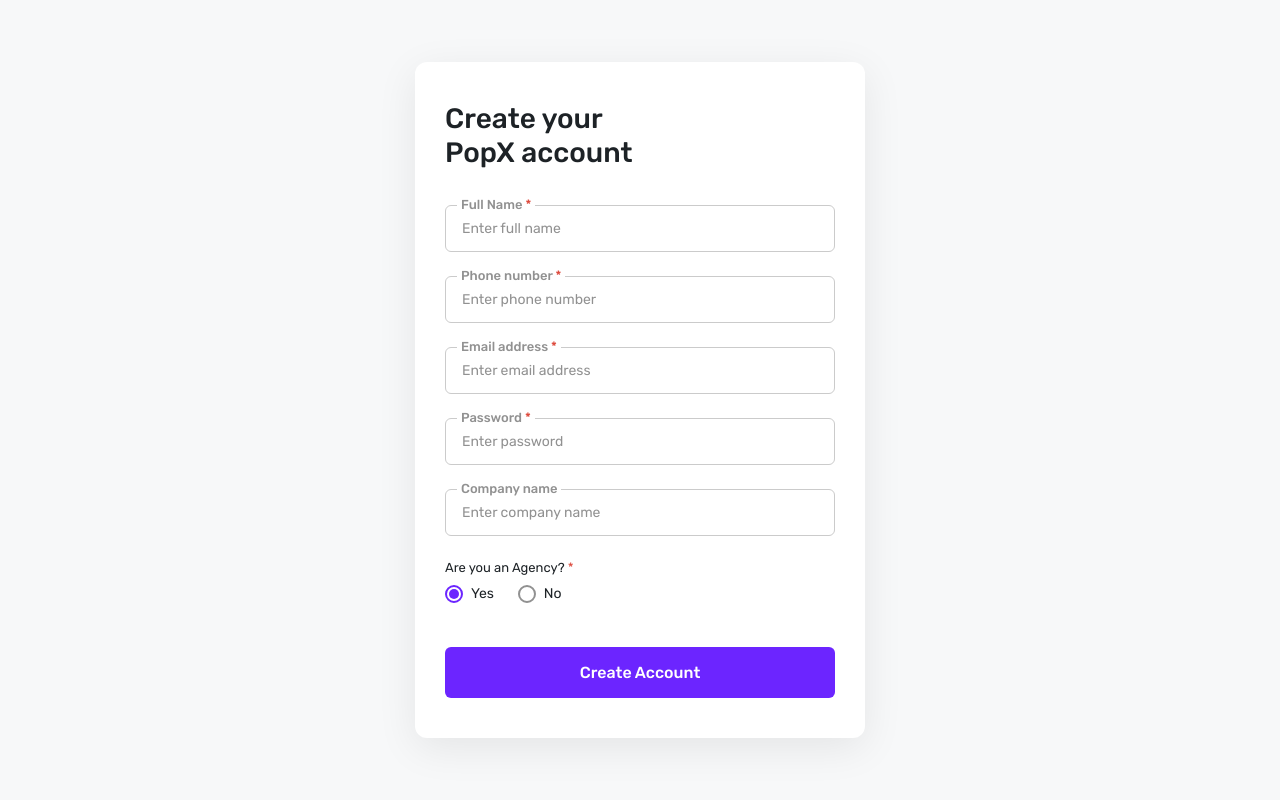
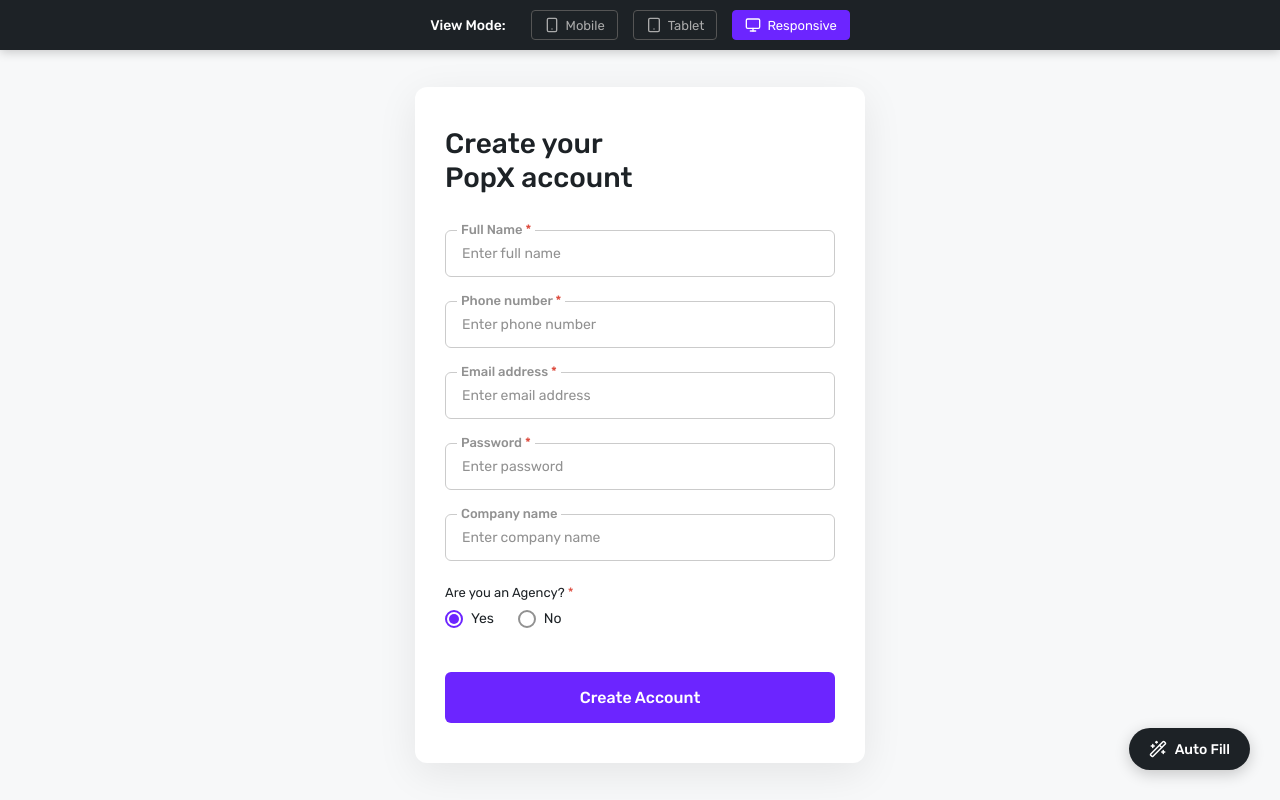
Before and after one commit to Indeevar05/Eduspace, a React (Vite) app: page /signup in a window 1280 px wide. Built offline with nearby package versions, Linux system fonts and the light colour scheme.

Commit message:
feat: add viewport selector, form validation, and autofill

```diff
--- a/src/App.css
+++ b/src/App.css
@@ -1,184 +1,112 @@
-.counter {
-  font-size: 16px;
-  padding: 5px 10px;
-  border-radius: 5px;
-  color: var(--accent);
-  background: var(--accent-bg);
-  border: 2px solid transparent;
-  transition: border-color 0.3s;
-  margin-bottom: 24px;
-
-  &:hover {
-    border-color: var(--accent-border);
-  }
-  &:focus-visible {
-    outline: 2px solid var(--accent);
-    outline-offset: 2px;
-  }
+/* Viewport Toolbar Styling */
+.viewport-toolbar {
+  position: fixed;
+  top: 0;
+  left: 0;
+  width: 100%;
+  background-color: #1D2226;
+  color: #fff;
+  display: flex;
+  justify-content: center;
+  align-items: center;
+  padding: 10px;
+  gap: 15px;
+  z-index: 1000;
+  box-shadow: 0 2px 10px rgba(0,0,0,0.2);
 }
 
-.hero {
-  position: relative;
-
-  .base,
-  .framework,
-  .vite {
-    inset-inline: 0;
-    margin: 0 auto;
-  }
-
-  .base {
-    width: 170px;
-    position: relative;
-    z-index: 0;
-  }
-
-  .framework,
-  .vite {
-    position: absolute;
-  }
-
-  .framework {
-    z-index: 1;
-    top: 34px;
-    height: 28px;
-    transform: perspective(2000px) rotateZ(300deg) rotateX(44deg) rotateY(39deg)
-      scale(1.4);
-  }
-
-  .vite {
-    z-index: 0;
-    top: 107px;
-    height: 26px;
-    width: auto;
-    transform: perspective(2000px) rotateZ(300deg) rotateX(40deg) rotateY(39deg)
-      scale(0.8);
-  }
+.viewport-label {
+  font-size: 14px;
+  font-weight: 500;
+  margin-right: 10px;
 }
 
-#center {
+.viewport-btn {
+  background: transparent;
+  border: 1px solid #555;
+  color: #aaa;
+  padding: 6px 12px;
+  border-radius: 4px;
+  cursor: pointer;
+  display: flex;
+  align-items: center;
+  gap: 6px;
+  font-size: 13px;
+  font-family: inherit;
+  transition: all 0.2s ease;
+}
+
+.viewport-btn:hover {
+  background: #333;
+  color: #fff;
+}
+
+.viewport-btn.active {
+  background: #6C25FF;
+  border-color: #6C25FF;
+  color: #fff;
+}
+
+/* Viewport Container Formatting */
+.viewport-container {
+  width: 100%;
+  min-height: 100vh;
+  padding-top: 50px; /* offset for toolbar */
   display: flex;
   flex-direction: column;
-  gap: 25px;
-  place-content: center;
-  place-items: center;
-  flex-grow: 1;
-
-  @media (max-width: 1024px) {
-    padding: 32px 20px 24px;
-    gap: 18px;
-  }
+  transition: all 0.3s ease;
+  margin: 0 auto;
 }
 
-#next-steps {
-  display: flex;
-  border-top: 1px solid var(--border);
-  text-align: left;
-
-  & > div {
-    flex: 1 1 0;
-    padding: 32px;
-    @media (max-width: 1024px) {
-      padding: 24px 20px;
-    }
-  }
-
-  .icon {
-    margin-bottom: 16px;
-    width: 22px;
-    height: 22px;
-  }
-
-  @media (max-width: 1024px) {
-    flex-direction: column;
-    text-align: center;
-  }
+/* Force viewports */
+.mode-mobile {
+  max-width: 375px;
+  border-left: 1px dashed #ccc;
+  border-right: 1px dashed #ccc;
+  background-color: #F7F8F9;
 }
 
-#docs {
-  border-right: 1px solid var(--border);
-
-  @media (max-width: 1024px) {
-    border-right: none;
-    border-bottom: 1px solid var(--border);
-  }
+.mode-mobile .page-container {
+  box-shadow: none !important;
+  border-radius: 0 !important;
 }
 
-#next-steps ul {
-  list-style: none;
-  padding: 0;
-  display: flex;
-  gap: 8px;
-  margin: 32px 0 0;
-
-  .logo {
-    height: 18px;
-  }
-
-  a {
-    color: var(--text-h);
-    font-size: 16px;
-    border-radius: 6px;
-    background: var(--social-bg);
-    display: flex;
-    padding: 6px 12px;
-    align-items: center;
-    gap: 8px;
-    text-decoration: none;
-    transition: box-shadow 0.3s;
-
-    &:hover {
-      box-shadow: var(--shadow);
-    }
-    .button-icon {
-      height: 18px;
-      width: 18px;
-    }
-  }
-
-  @media (max-width: 1024px) {
-    margin-top: 20px;
-    flex-wrap: wrap;
-    justify-content: center;
-
-    li {
-      flex: 1 1 calc(50% - 8px);
-    }
-
-    a {
-      width: 100%;
-      justify-content: center;
-      box-sizing: border-box;
-    }
-  }
+.mode-tablet {
+  max-width: 768px;
+  border-left: 1px dashed #ccc;
+  border-right: 1px dashed #ccc;
 }
 
-#spacer {
-  height: 88px;
-  border-top: 1px solid var(--border);
-  @media (max-width: 1024px) {
-    height: 48px;
-  }
+.mode-responsive {
+  max-width: 100%;
 }
 
-.ticks {
-  position: relative;
-  width: 100%;
+/* Floating Auto Fill Button */
+.autofill-fab {
+  position: fixed;
+  bottom: 30px;
+  right: 30px;
+  background-color: #1D2226;
+  color: #fff;
+  border: none;
+  border-radius: 30px;
+  padding: 12px 20px;
+  font-size: 14px;
+  font-weight: 500;
+  cursor: pointer;
+  box-shadow: 0 4px 15px rgba(0,0,0,0.2);
+  z-index: 1000;
+  transition: transform 0.2s ease, background-color 0.2s;
+  display: flex;
+  align-items: center;
+  gap: 8px;
+}
 
-  &::before,
-  &::after {
-    content: '';
-    position: absolute;
-    top: -4.5px;
-    border: 5px solid transparent;
-  }
+.autofill-fab:hover {
+  transform: translateY(-2px);
+  background-color: #333;
+}
 
-  &::before {
-    left: 0;
-    border-left-color: var(--border);
-  }
-  &::after {
-    right: 0;
-    border-right-color: var(--border);
-  }
+.autofill-fab:active {
+  transform: translateY(0);
 }
--- a/src/App.jsx
+++ b/src/App.jsx
@@ -1,12 +1,16 @@
-import React from 'react';
+import React, { useState } from 'react';
 import { BrowserRouter, Routes, Route } from 'react-router-dom';
 import { Toaster } from 'react-hot-toast';
+import { Monitor, Smartphone, Tablet } from 'lucide-react';
 import Landing from './pages/Landing';
 import Login from './pages/Login';
 import Signup from './pages/Signup';
 import Profile from './pages/Profile';
+import './App.css'; // We'll add specific viewport styles here
 
 function App() {
+  const [viewport, setViewport] = useState('responsive'); // 'responsive', 'mobile', 'tablet'
+
   return (
     <BrowserRouter>
       <Toaster
@@ -23,12 +27,41 @@
           },
         }}
       />
+
+      {/* Viewport Selector Toolbar */}
+      <div className="viewport-toolbar">
+        <span className="viewport-label">View Mode:</span>
+        <button
+          className={`viewport-btn ${viewport === 'mobile' ? 'active' : ''}`}
+          onClick={() => setViewport('mobile')}
+          title="Mobile View (375px)"
+        >
+          <Smartphone size={16} /> Mobile
+        </button>
+        <button
+          className={`viewport-btn ${viewport === 'tablet' ? 'active' : ''}`}
+          onClick={() => setViewport('tablet')}
+          title="Tablet View (768px)"
+        >
+          <Tablet size={16} /> Tablet
+        </button>
+        <button
+          className={`viewport-btn ${viewport === 'responsive' ? 'active' : ''}`}
+          onClick={() => setViewport('responsive')}
+          title="Responsive View (Full)"
+        >
+          <Monitor size={16} /> Responsive
+        </button>
+      </div>
+
+      <div className={`viewport-container mode-${viewport}`}>
         <Routes>
           <Route path="/" element={<Landing />} />
           <Route path="/login" element={<Login />} />
           <Route path="/signup" element={<Signup />} />
           <Route path="/profile" element={<Profile />} />
         </Routes>
+      </div>
     </BrowserRouter>
   );
 }
--- a/src/pages/Login.jsx
+++ b/src/pages/Login.jsx
@@ -1,6 +1,7 @@
 import React, { useState } from 'react';
 import { useNavigate } from 'react-router-dom';
 import toast from 'react-hot-toast';
+import { Wand2 } from 'lucide-react';
 import Button from '../components/Button';
 import InputField from '../components/InputField';
 
@@ -12,19 +13,40 @@
     setFormData({ ...formData, [e.target.name]: e.target.value });
   };
 
+  const validateEmail = (email) => {
+    return /^[^\s@]+@[^\s@]+\.[^\s@]+$/.test(email);
+  };
+
   const handleSubmit = (e) => {
     e.preventDefault();
     if (!formData.email || !formData.password) {
       toast.error('Please enter email and password.');
       return;
     }
+    if (!validateEmail(formData.email)) {
+      toast.error('Please enter a valid email address.');
+      return;
+    }
+    if (formData.password.length < 6) {
+      toast.error('Password must be at least 6 characters long.');
+      return;
+    }
     toast.success('Successfully logged in!');
     navigate('/profile');
+  };
+
+  const handleAutoFill = () => {
+    setFormData({
+      email: 'tester@popx.com',
+      password: 'securePassword123'
+    });
+    toast('Form auto-filled!', { icon: '✨' });
   };
 
   const isFormValid = formData.email && formData.password;
 
   return (
+    <>
       <div className="page-wrapper">
         <div className="page-container">
           <h1 className="heading-title">Signin to your<br />PopX account</h1>
@@ -55,6 +77,13 @@
           </form>
         </div>
       </div>
+
+      {/* Autofill Button outside the main container */}
+      <button className="autofill-fab" onClick={handleAutoFill} title="Auto Fill Form">
+        <Wand2 size={18} />
+        Auto Fill
+      </button>
+    </>
   );
 };
 
--- a/src/pages/Signup.jsx
+++ b/src/pages/Signup.jsx
@@ -1,6 +1,7 @@
 import React, { useState } from 'react';
 import { useNavigate } from 'react-router-dom';
 import toast from 'react-hot-toast';
+import { Wand2 } from 'lucide-react';
 import Button from '../components/Button';
 import InputField from '../components/InputField';
 import RadioGroup from '../components/RadioGroup';
@@ -20,17 +21,54 @@
     setFormData({ ...formData, [e.target.name]: e.target.value });
   };
 
+  const validateEmail = (email) => {
+    return /^[^\s@]+@[^\s@]+\.[^\s@]+$/.test(email);
+  };
+
+  const validatePhone = (phone) => {
+    return /^[0-9]{10}$/.test(phone);
+  };
+
   const handleSubmit = (e) => {
     e.preventDefault();
     if (!formData.fullName || !formData.phone || !formData.email || !formData.password) {
       toast.error('Please fill all required fields.');
       return;
     }
+    if (formData.fullName.length < 3) {
+      toast.error('Full name must be at least 3 characters.');
+      return;
+    }
+    if (!validatePhone(formData.phone)) {
+      toast.error('Please enter a valid 10-digit phone number.');
+      return;
+    }
+    if (!validateEmail(formData.email)) {
+      toast.error('Please enter a valid email address.');
+      return;
+    }
+    if (formData.password.length < 6) {
+      toast.error('Password must be at least 6 characters long.');
+      return;
+    }
     toast.success('Account created successfully!');
     navigate('/profile');
   };
 
+  const handleAutoFill = () => {
+    setFormData({
+      fullName: 'Jane Smith',
+      phone: '9876543210',
+      email: 'jane.smith@popx.com',
+      password: 'superSecretPassword',
+      company: 'PopX Tech',
+      isAgency: 'no'
+    });
+    toast('Form auto-filled!', { icon: '✨' });
+  };
+
   return (
+    <>
       <div className="page-wrapper">
         <div className="page-container">
           <h1 className="heading-title">Create your<br />PopX account</h1>
@@ -99,6 +137,13 @@
           </form>
         </div>
       </div>
+
+      {/* Autofill Button outside the main container */}
+      <button className="autofill-fab" onClick={handleAutoFill} title="Auto Fill Form">
+        <Wand2 size={18} />
+        Auto Fill
+      </button>
+    </>
   );
 };
 
```
Lines whose indentation alone changed are shown as unchanged.
